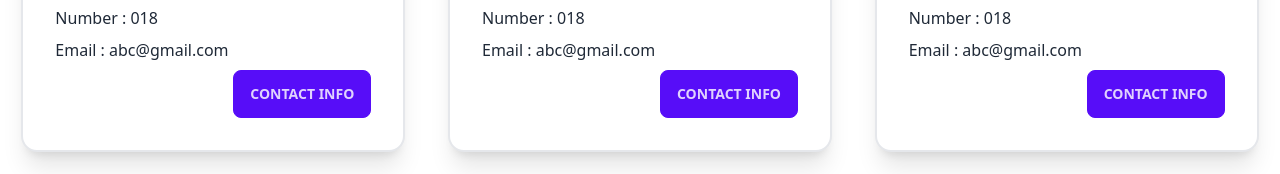
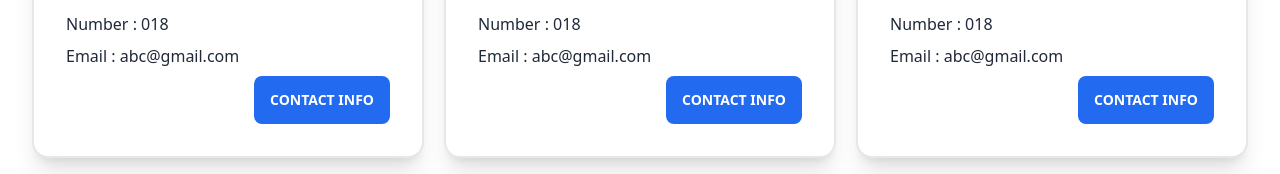
Before and after one commit to sariothossain1011/department-client, a React (Vite) app: page / in a window 1280 px wide. Shown: the part 1701-1875 px from the top of the page. Built offline with nearby package versions, Linux system fonts and the light colour scheme.

Commit message:
specificTeachers section updated

```diff
--- a/src/App.jsx
+++ b/src/App.jsx
@@ -13,6 +13,7 @@ import CourseSinglePage from "./pages/courses/CourseSinglePage";
 import Header from "./components/header/Header";
 import Footer from "./components/footer/Footer";
 import ContactPage from "./pages/contact/ContactPage";
+import SpecificTeacher from "./components/teachers/SpecificTeacher";
 function App() {
   return (
     <BrowserRouter>
@@ -28,6 +29,7 @@ function App() {
         <Route path="/gallery" element={<GalleryPage />} />
         <Route path="/blogs" element={<BlogPage />} />
         <Route path="/contact" element={<ContactPage />} />
+        <Route path="/specificTeacher/:id" element={<SpecificTeacher></SpecificTeacher>} />
         <Route path="*" element={<NotFoundPage />} />
       </Routes>
       <Footer/>
--- a/src/components/teachers/SingleTeacherCard.jsx
+++ b/src/components/teachers/SingleTeacherCard.jsx
@@ -1,4 +1,5 @@
 import React from 'react';
+import { Link, useParams } from 'react-router-dom';
 
 const SingleTeacherCard = ({ singleTeacher }) => {
     const { Photo, email, name, number, id } = singleTeacher;
@@ -7,14 +8,14 @@ const SingleTeacherCard = ({ singleTeacher }) => {
         console.log(id);
     }
     return (
-        <div className="card w-96 bg-base-100 shadow-xl border-2 mx-auto">
+        <div className="card w-full bg-base-100 shadow-xl border-2 mx-auto">
             <figure><img src={Photo} alt="Shoes" /></figure>
             <div className="card-body">
                 <h2 className="card-title">Name : {name}</h2>
                 <p>Number : {number}</p>
                 <p>Email : {email}</p>
                 <div className="card-actions justify-end">
-                    <button onClick={handleDetails} className="btn btn-primary">Contact info</button>
+                    <Link to={`/specificTeacher/:${id}`} onClick={()=>handleDetails(Photo, email, name, number, id)} className="btn btn-primary bg-[#226AEF] hover:bg-[#F8A410] border-none text-white">Contact info</Link>
                 </div>
             </div>
         </div>
--- /dev/null
+++ b/src/components/teachers/SpecificTeacher.jsx
@@ -0,0 +1,13 @@
+import React from 'react';
+
+const SpecificTeacher = () => {
+
+
+    return (
+        <div>
+            <p>hi baby</p>
+        </div>
+    );
+};
+
+export default SpecificTeacher;
--- a/src/components/teachers/Teacher.jsx
+++ b/src/components/teachers/Teacher.jsx
@@ -1,5 +1,6 @@
 import React, { useEffect, useState } from 'react'
 import SingleTeacherCard from './SingleTeacherCard'
+
 
 const Teacher = () => {
 
@@ -35,7 +36,7 @@ const Teacher = () => {
   return (
     <div className='w-full'>
       <div className='border-b-4 border-[#F7A510] w-fit p-4 text-center font-bold text-5xl mx-auto'>ALL-TEACHER'S</div>
-      <div className='grid grid-cols-3 my-5 gap-y-10'>
+      <div className='grid grid-cols-3 my-5 gap-5 px-8'>
         {sliceJob.map(singleTeacher => <SingleTeacherCard key={singleTeacher.id} singleTeacher={singleTeacher}></SingleTeacherCard>)}
       </div>
       <div className='text-center mt-10'>
```
